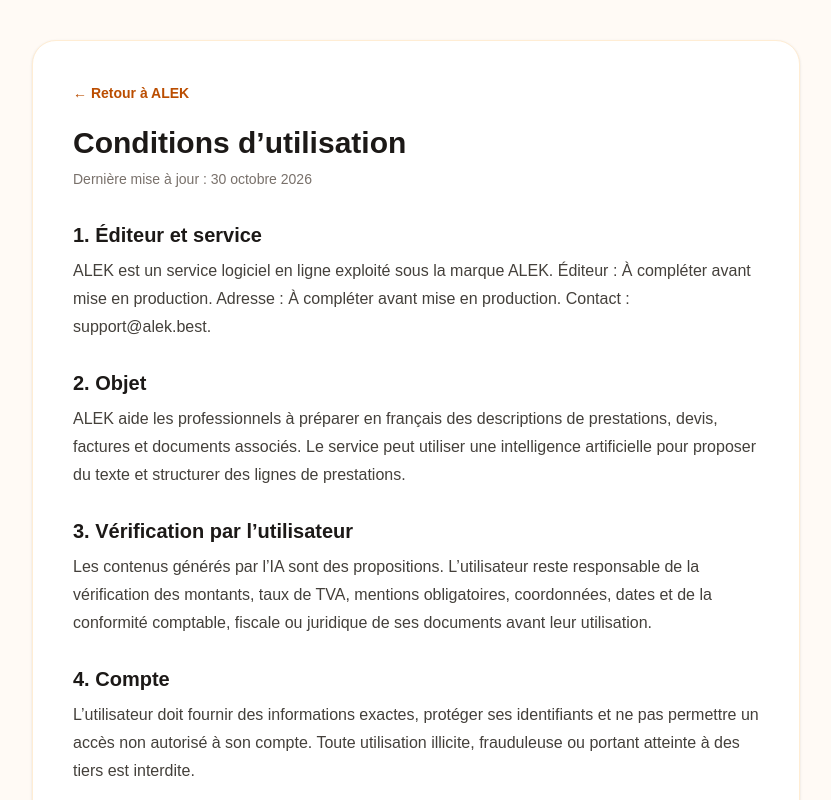
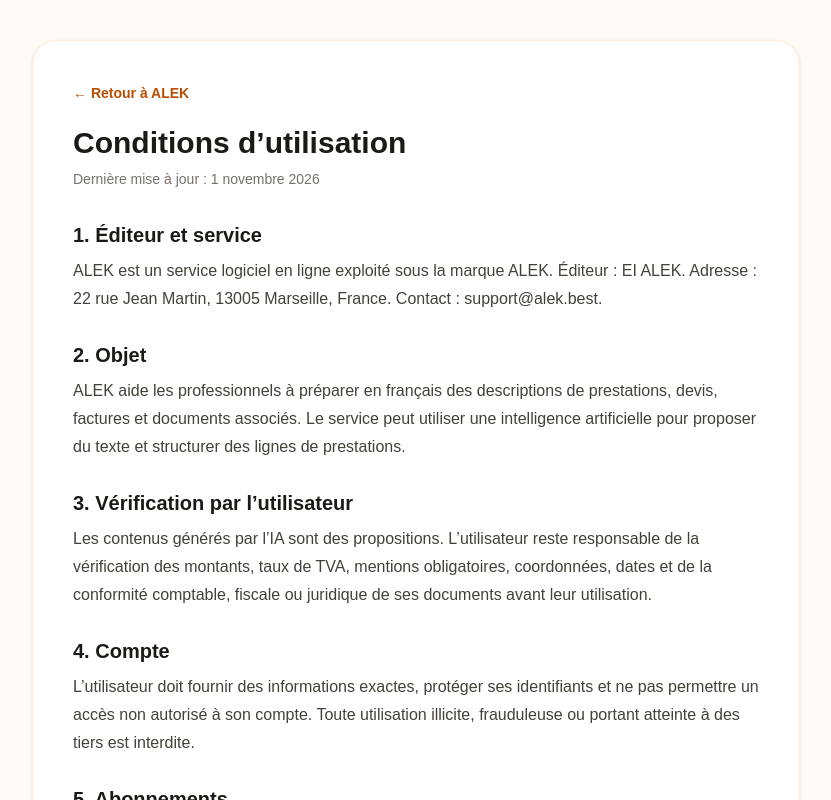
Before and after one commit to rostomiorjonikidze-dotcom/ALEK-app, a Next.js app: page /terms in a window 1280 px wide. Shown: the top 800 px of the page, without its empty margins (224-1055 px from the left). Built offline with nearby package versions, Linux system fonts and the light colour scheme.

Commit message:
legal: replace production placeholders with previously supplied business identity defaults

```diff
--- a/app/legal-config.ts
+++ b/app/legal-config.ts
@@ -2,9 +2,9 @@ export const LEGAL = {
   brand: "ALEK",
   website: "https://app.alek.best",
   supportEmail: process.env.NEXT_PUBLIC_SUPPORT_EMAIL || "support@alek.best",
-  legalName: process.env.NEXT_PUBLIC_LEGAL_NAME || "À compléter avant mise en production",
+  legalName: process.env.NEXT_PUBLIC_LEGAL_NAME || "EI ALEK",
   postalAddress:
-    process.env.NEXT_PUBLIC_LEGAL_ADDRESS || "À compléter avant mise en production",
+    process.env.NEXT_PUBLIC_LEGAL_ADDRESS || "22 rue Jean Martin, 13005 Marseille, France",
   country: "France",
-  updatedAt: "30 octobre 2026",
+  updatedAt: "1 novembre 2026",
 } as const;
```
